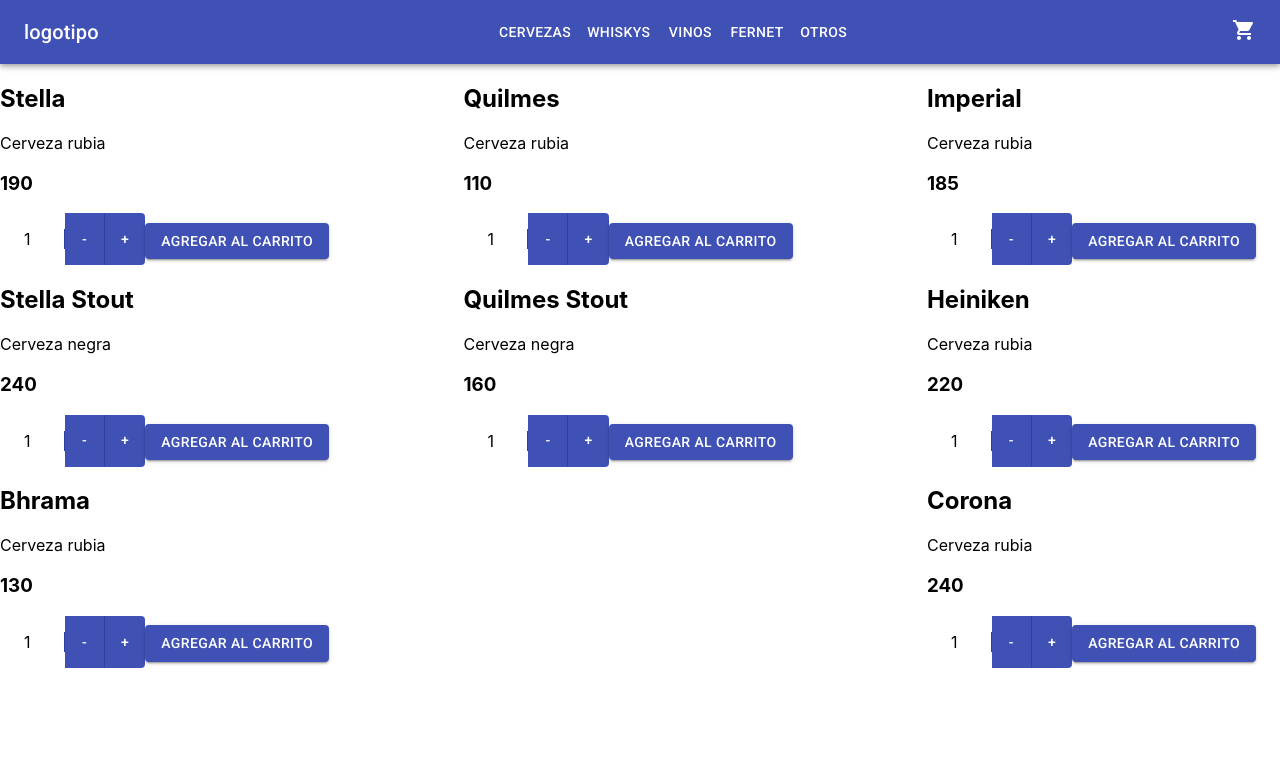
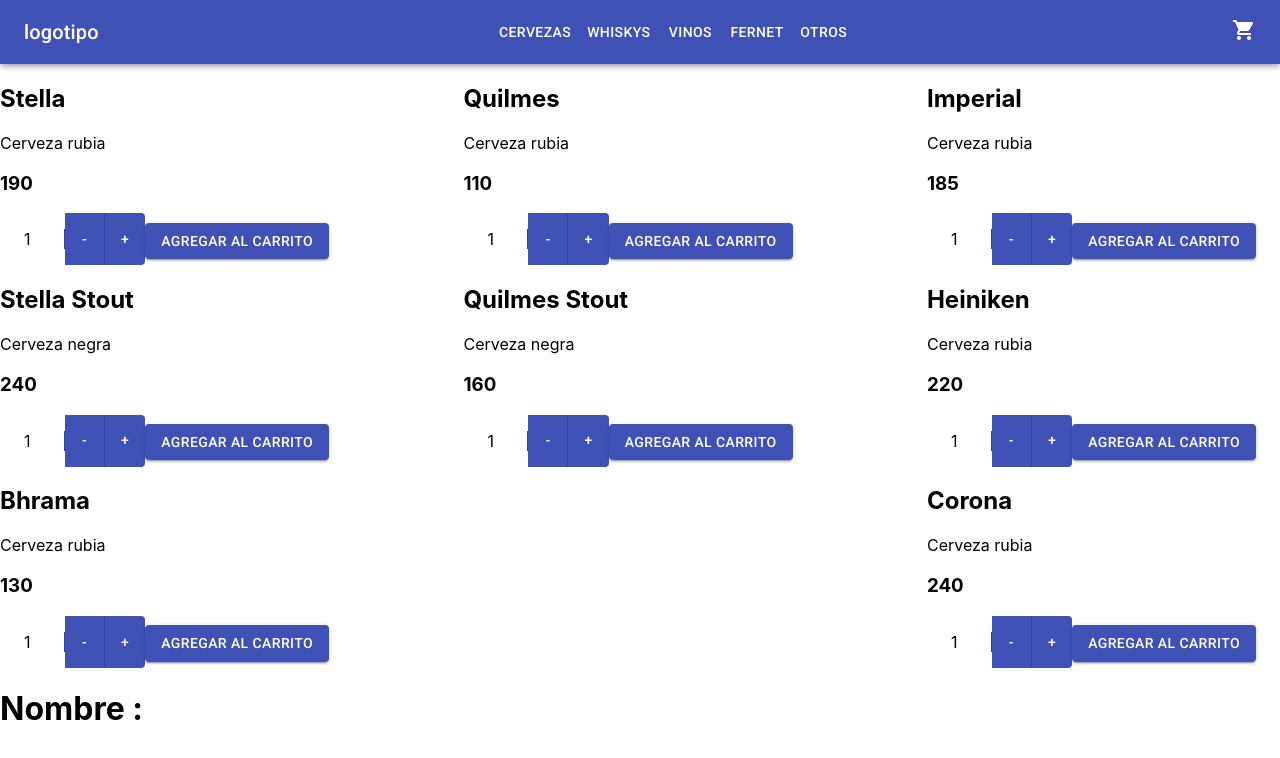
Before and after one commit to ecasiello/coder-react, a React (Create React App) app: page /1/1/1 in a window 1280 px wide. Shown: the top 758 px of the page. Built offline with nearby package versions, Linux system fonts and the light colour scheme.

Commit message:
Item detail

```diff
--- a/package.json
+++ b/package.json
@@ -10,6 +10,7 @@
     "@testing-library/user-event": "^12.8.3",
     "react": "^17.0.2",
     "react-dom": "^17.0.2",
+    "react-router-dom": "^5.2.0",
     "react-scripts": "4.0.3",
     "web-vitals": "^1.1.2"
   },
--- a/src/App.js
+++ b/src/App.js
@@ -1,12 +1,14 @@
 import { Button } from "@material-ui/core";
 import NavBar from './components/NavBar'
-import ItemListContainer from './components/ItemListContainer';
+import ItemListContainer from './containers/ItemListContainer';
+import ItemDetailContainer from "./containers/ItemDetailContainer";
 
 function App() {
   return (
     <div>
       <NavBar />
       <ItemListContainer cliente ='Emmanuel'/>
+      <ItemDetailContainer />
 
     </div>
   );
--- /dev/null
+++ b/src/components/ItemDetail.js
@@ -0,0 +1,8 @@
+import React from 'react'
+
+function ItemDetail({product}) {
+    return(
+        <h1>Nombre :{product.title}</h1>
+    )
+}
+export default ItemDetail
--- /dev/null
+++ b/src/components/getItem.js
@@ -0,0 +1,18 @@
+let stock = [
+    {id :0,title : 'Stella' ,description: 'Cerveza rubia',price: 190,picturUrl :'https://puntodeventa.ar/wp-content/uploads/2021/02/37-9-2.png'},
+    {id :1,title : 'Quilmes' ,description: 'Cerveza rubia',price: 110,picturUrl :'https://puntodeventa.ar/wp-content/uploads/2021/02/37-9-2.png'},
+    {id :2,title : 'Imperial' ,description: 'Cerveza rubia',price: 185,picturUrl :'https://puntodeventa.ar/wp-content/uploads/2021/02/37-9-2.png'},
+    {id :3,title : 'Stella Stout' ,description: 'Cerveza negra',price: 240,picturUrl :'https://puntodeventa.ar/wp-content/uploads/2021/02/37-9-2.png'},
+    {id :4,title : 'Quilmes Stout' ,description: 'Cerveza negra',price: 160,picturUrl :'https://puntodeventa.ar/wp-content/uploads/2021/02/37-9-2.png'},
+    {id :5,title : 'Heiniken' ,description: 'Cerveza rubia',price: 220,picturUrl :'https://puntodeventa.ar/wp-content/uploads/2021/02/37-9-2.png'},
+    {id :6,title : 'Bhrama' ,description: 'Cerveza rubia',price: 130,picturUrl :'https://puntodeventa.ar/wp-content/uploads/2021/02/37-9-2.png'},
+    {id :7,title : 'Corona' ,description: 'Cerveza rubia',price: 240,picturUrl :'https://puntodeventa.ar/wp-content/uploads/2021/02/37-9-2.png'}
+  ]
+
+  const promise = new Promise((res) => {
+      res(stock.filter((product=>product.id===0)))
+  }, 3000)
+
+  export const getItem=()=>{
+      return promise
+  }
--- /dev/null
+++ b/src/containers/ItemDetailContainer.js
@@ -0,0 +1,21 @@
+import {React, useEffect,useState} from 'react';
+import { getItem } from '../components/getItem';
+import ItemDetail from '../components/ItemDetail'
+
+
+function ItemDetailContainer() {
+    const[product,setProduct]= useState([])
+
+        useEffect((res)=>{
+            getItem()
+            .then((res)=>setProduct(res))
+        },[])
+        console.log(product)
+    return (
+
+        <ItemDetail product={product} />
+
+    );
+  }
+
+  export default ItemDetailContainer
--- a/src/components/ItemListContainer.js
+++ b/src/containers/ItemListContainer.js
@@ -1,5 +1,5 @@
 import {React, useEffect,useState} from 'react';
-import ItemList from './ItemList';
+import ItemList from '../components/ItemList';
 
 
 function ItemListContainer() {
@@ -38,7 +38,7 @@
         .catch(err =>{console.log('error')})
 
     },[])
-    console.log(productList)
+    //console.log(productList)
 
     return (
 
```
Also changed, not shown: 1 other file (tests, documents, lock files or other folders).
